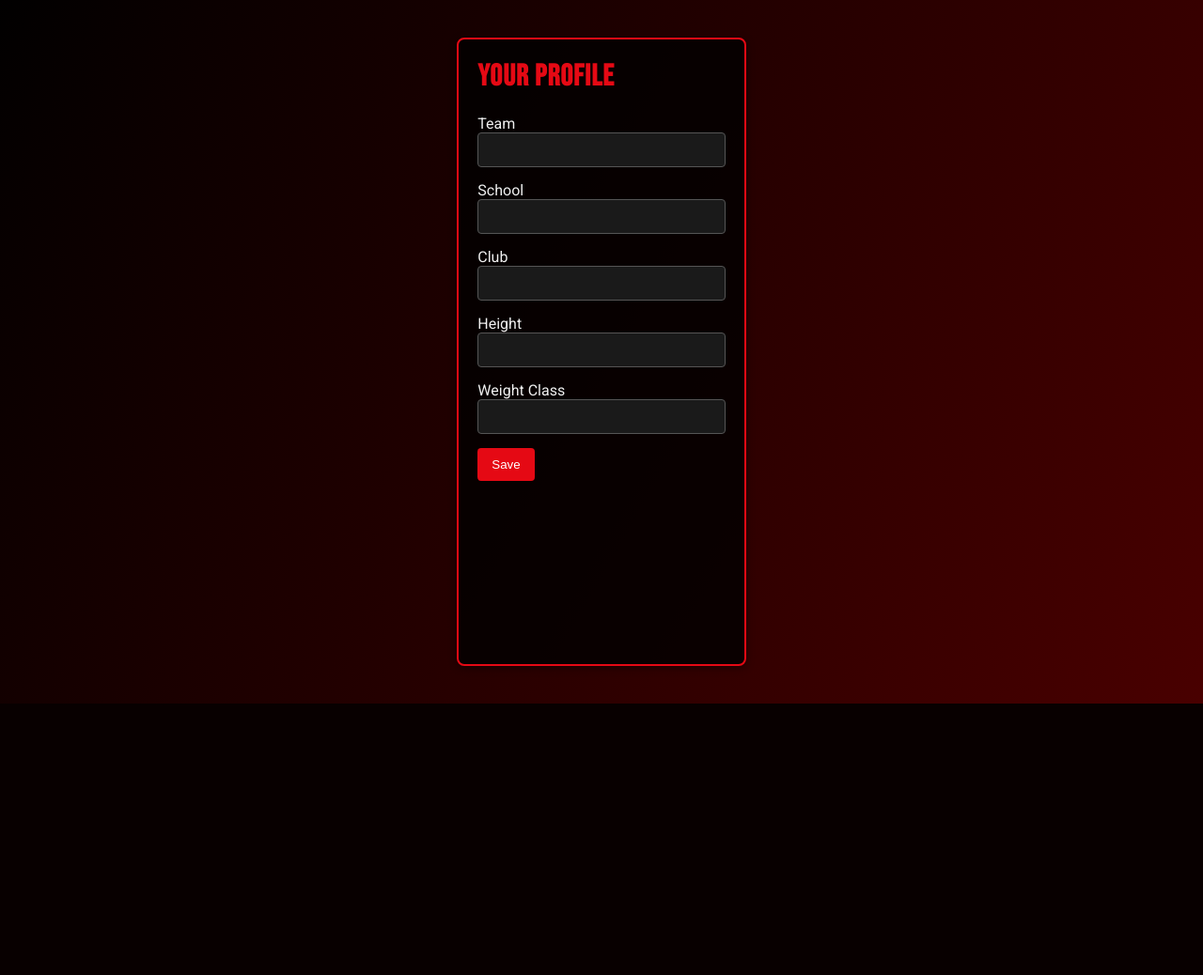
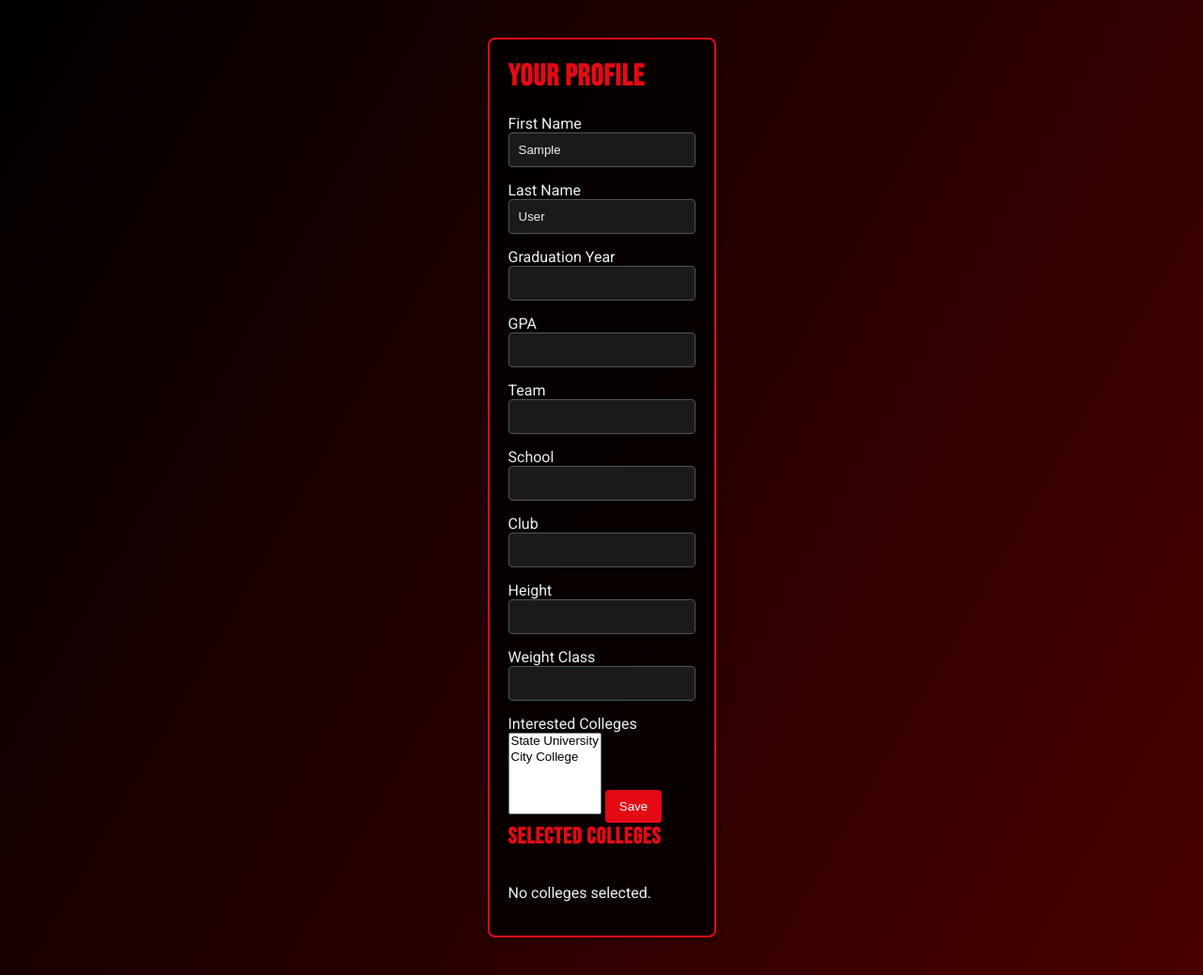
Before and after one commit to DJRuiz44/SolidTechWrestling, a Flask app: page /profile in a window 1280 px wide. Shown: the part 51-1089 px from the top of the page at 94% size. Before the commit the page ends 800 px from the top, so only its background shows below. Run offline with Flask 3, Linux system fonts and the light colour scheme; the visitor is signed in with stand-in values (Sample User, id 1); data comes from the database, SQL or seed files in the repository.

Commit message:
Add college recruitment tracking

```diff
--- a/app.py
+++ b/app.py
@@ -37,16 +37,35 @@ login_manager = LoginManager(app)
 login_manager.login_view = 'login'
 mail = Mail(app)
 
+user_colleges = db.Table(
+    'user_colleges',
+    db.Column('user_id', db.Integer, db.ForeignKey('user.id')),
+    db.Column('college_id', db.Integer, db.ForeignKey('college.id')),
+)
+
+
 class User(UserMixin, db.Model):
     id = db.Column(db.Integer, primary_key=True)
     username = db.Column(db.String(150), unique=True, nullable=False)
     password_hash = db.Column(db.String(150), nullable=False)
+    first_name = db.Column(db.String(150))
+    last_name = db.Column(db.String(150))
+    graduation_year = db.Column(db.Integer)
+    gpa = db.Column(db.Float)
     team = db.Column(db.String(150))
     school = db.Column(db.String(150))
     club = db.Column(db.String(150))
     height = db.Column(db.String(20))
     weight_class = db.Column(db.String(20))
     matches = db.relationship('Match', backref='user', lazy=True)
+    colleges = db.relationship('College', secondary=user_colleges, backref='users')
+
+
+class College(db.Model):
+    id = db.Column(db.Integer, primary_key=True)
+    name = db.Column(db.String(150), nullable=False)
+    logo = db.Column(db.String(150))
+    recruitment_url = db.Column(db.String(300))
 
 class Match(db.Model):
     id = db.Column(db.Integer, primary_key=True)
@@ -73,6 +92,21 @@ def load_user(user_id):
 @app.before_first_request
 def create_tables():
     db.create_all()
+    if not College.query.first():
+        colleges = [
+            College(
+                name='State University',
+                logo='state_university.svg',
+                recruitment_url='https://example.com/state-form',
+            ),
+            College(
+                name='City College',
+                logo='city_college.svg',
+                recruitment_url='https://example.com/city-form',
+            ),
+        ]
+        db.session.add_all(colleges)
+        db.session.commit()
 
 @app.route('/')
 def index():
@@ -168,12 +202,20 @@ def logout():
 @login_required
 def profile():
     form = ProfileForm(obj=current_user)
+    form.colleges.choices = [(c.id, c.name) for c in College.query.all()]
+    if request.method == 'GET':
+        form.colleges.data = [c.id for c in current_user.colleges]
     if form.validate_on_submit():
+        current_user.first_name = form.first_name.data
+        current_user.last_name = form.last_name.data
+        current_user.graduation_year = form.graduation_year.data
+        current_user.gpa = form.gpa.data
         current_user.team = form.team.data
         current_user.school = form.school.data
         current_user.club = form.club.data
         current_user.height = form.height.data
         current_user.weight_class = form.weight_class.data
+        current_user.colleges = College.query.filter(College.id.in_(form.colleges.data)).all()
         db.session.commit()
         flash('Profile updated')
         return redirect(url_for('profile'))
--- a/forms.py
+++ b/forms.py
@@ -1,5 +1,14 @@
 from flask_wtf import FlaskForm
-from wtforms import StringField, PasswordField, TextAreaField, SubmitField, DateField
+from wtforms import (
+    StringField,
+    PasswordField,
+    TextAreaField,
+    SubmitField,
+    DateField,
+    SelectMultipleField,
+    IntegerField,
+    FloatField,
+)
 from wtforms.validators import DataRequired, Email
 
 class LoginForm(FlaskForm):
@@ -24,11 +33,16 @@ class EventForm(FlaskForm):
     submit = SubmitField('Add')
 
 class ProfileForm(FlaskForm):
+    first_name = StringField('First Name')
+    last_name = StringField('Last Name')
+    graduation_year = IntegerField('Graduation Year')
+    gpa = FloatField('GPA')
     team = StringField('Team')
     school = StringField('School')
     club = StringField('Club')
     height = StringField('Height')
     weight_class = StringField('Weight Class')
+    colleges = SelectMultipleField('Interested Colleges', coerce=int)
     submit = SubmitField('Save')
 
 class MatchForm(FlaskForm):
--- a/static/style.css
+++ b/static/style.css
@@ -97,3 +97,19 @@ ul {
     border-radius: 4px;
     margin-bottom: 20px;
 }
+
+.college-list {
+    display: flex;
+    flex-wrap: wrap;
+    gap: 20px;
+    margin-top: 20px;
+}
+
+.college-item {
+    display: flex;
+    align-items: center;
+    gap: 10px;
+    background: #1a1a1a;
+    padding: 10px;
+    border-radius: 4px;
+}
--- a/templates/profile.html
+++ b/templates/profile.html
@@ -4,6 +4,14 @@
 <h1>Your Profile</h1>
 <form method="post">
   {{ form.csrf_token }}
+  <label>First Name</label>
+  <input type="text" name="first_name" value="{{ form.first_name.data or '' }}">
+  <label>Last Name</label>
+  <input type="text" name="last_name" value="{{ form.last_name.data or '' }}">
+  <label>Graduation Year</label>
+  <input type="number" name="graduation_year" value="{{ form.graduation_year.data or '' }}">
+  <label>GPA</label>
+  <input type="number" step="0.01" name="gpa" value="{{ form.gpa.data or '' }}">
   <label>Team</label>
   <input type="text" name="team" value="{{ form.team.data or '' }}">
   <label>School</label>
@@ -14,6 +22,26 @@
   <input type="text" name="height" value="{{ form.height.data or '' }}">
   <label>Weight Class</label>
   <input type="text" name="weight_class" value="{{ form.weight_class.data or '' }}">
+  <label>Interested Colleges</label>
+  <select name="colleges" multiple size="5">
+    {% for value, label in form.colleges.choices %}
+      <option value="{{ value }}"{% if value in form.colleges.data %} selected{% endif %}>{{ label }}</option>
+    {% endfor %}
+  </select>
   <button type="submit">Save</button>
 </form>
+<h2>Selected Colleges</h2>
+<div class="college-list">
+  {% for college in current_user.colleges %}
+    <div class="college-item">
+      <img src="{{ url_for('static', filename='logos/' + college.logo) }}" alt="{{ college.name }} logo" width="100" height="100">
+      <div>
+        <strong>{{ college.name }}</strong><br>
+        <a href="{{ college.recruitment_url }}" target="_blank">Recruitment Form</a>
+      </div>
+    </div>
+  {% else %}
+    <p>No colleges selected.</p>
+  {% endfor %}
+</div>
 {% endblock %}
```
Also changed, not shown: static/logos/city_college.svg (added), static/logos/state_university.svg (added).
